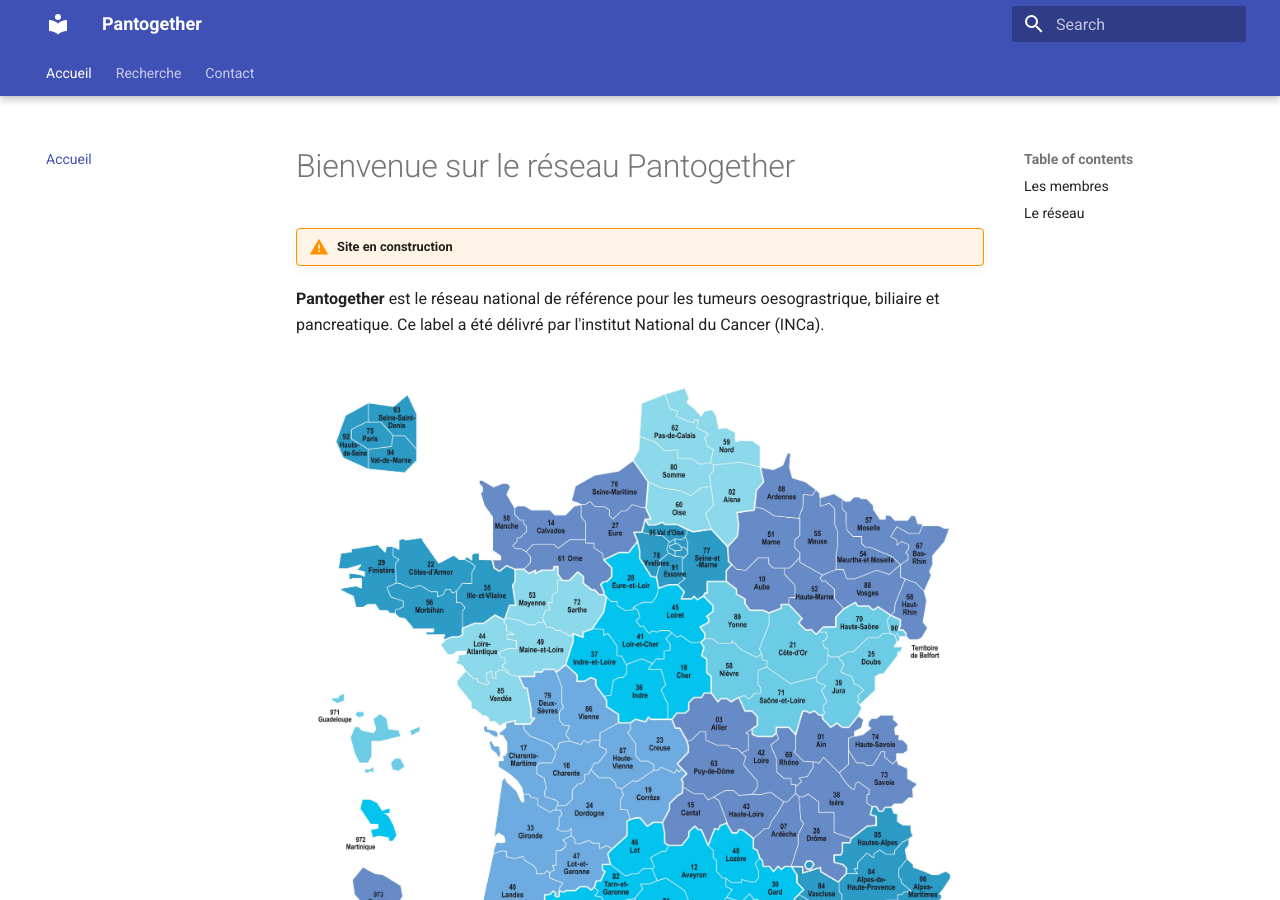
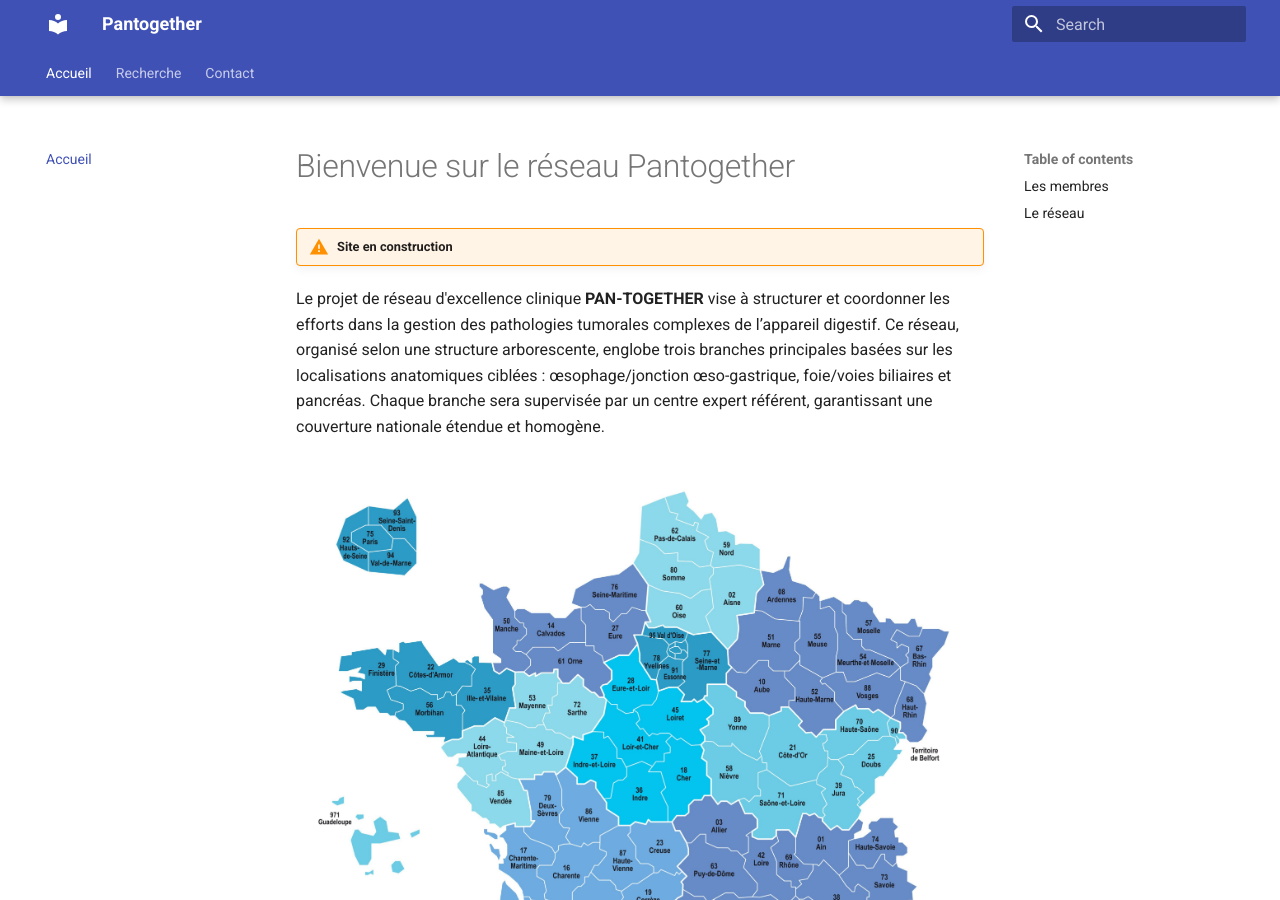
Before and after one commit to CHU-Brest/pantogether, an MkDocs documentation site: the page built from docs/index.md, in a window 1280 px wide and 900 px high. Built offline with MkDocs 1.6.1 and Material for MkDocs 9.7.7, drawn with Linux system fonts in a browser that asks for light colours.

Commit message:
Update index.md

```diff
--- a/docs/index.md
+++ b/docs/index.md
@@ -10,10 +10,12 @@
 
 
 
-**Pantogether** est le réseau national de référence
-pour les tumeurs oesograstrique, biliaire et
-pancreatique.
-Ce label a été délivré par l'institut National du Cancer (INCa).
+Le projet de réseau d'excellence clinique **PAN-TOGETHER** vise à structurer et coordonner les
+efforts dans la gestion des pathologies tumorales complexes de l’appareil digestif. Ce réseau,
+organisé selon une structure arborescente, englobe trois branches principales basées sur les
+localisations anatomiques ciblées : œsophage/jonction œso-gastrique, foie/voies biliaires et
+pancréas. Chaque branche sera supervisée par un centre expert référent, garantissant une
+couverture nationale étendue et homogène.
 
 
 ![](assets/carte.jpg)
```
